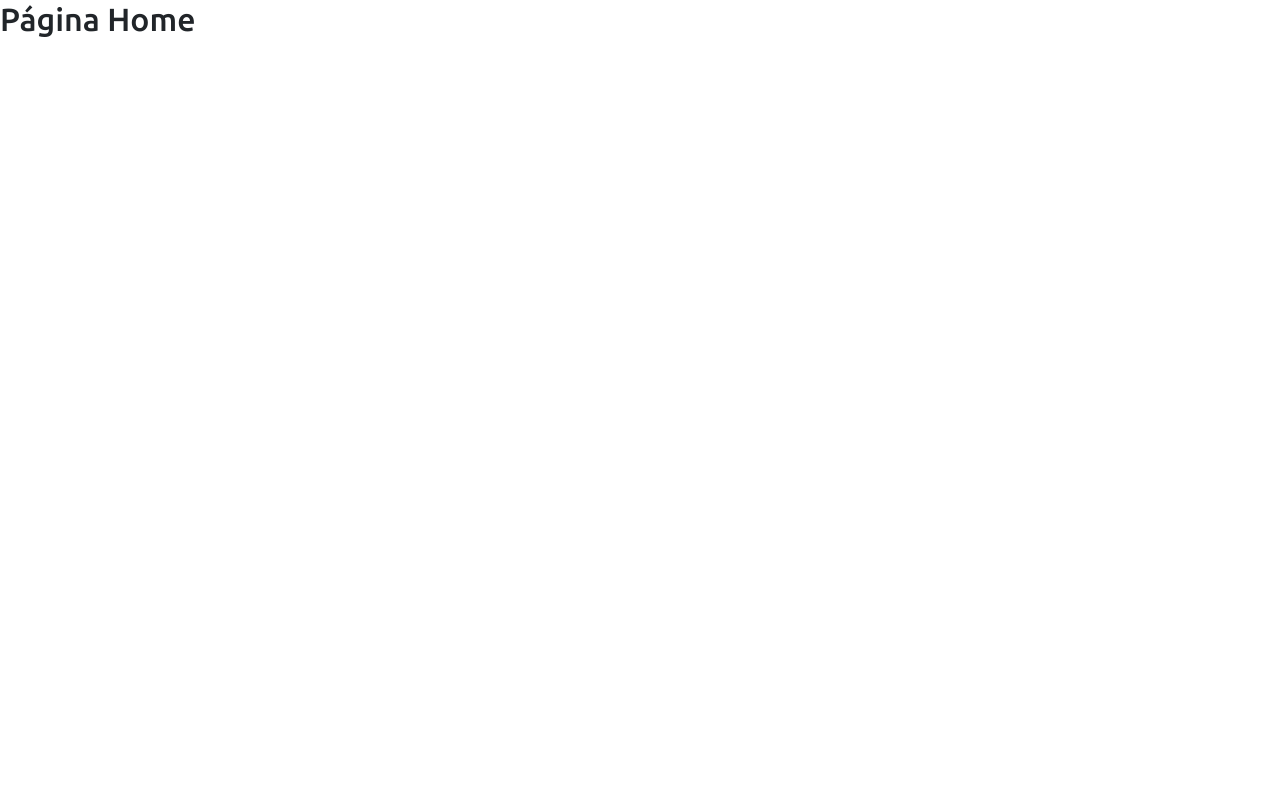
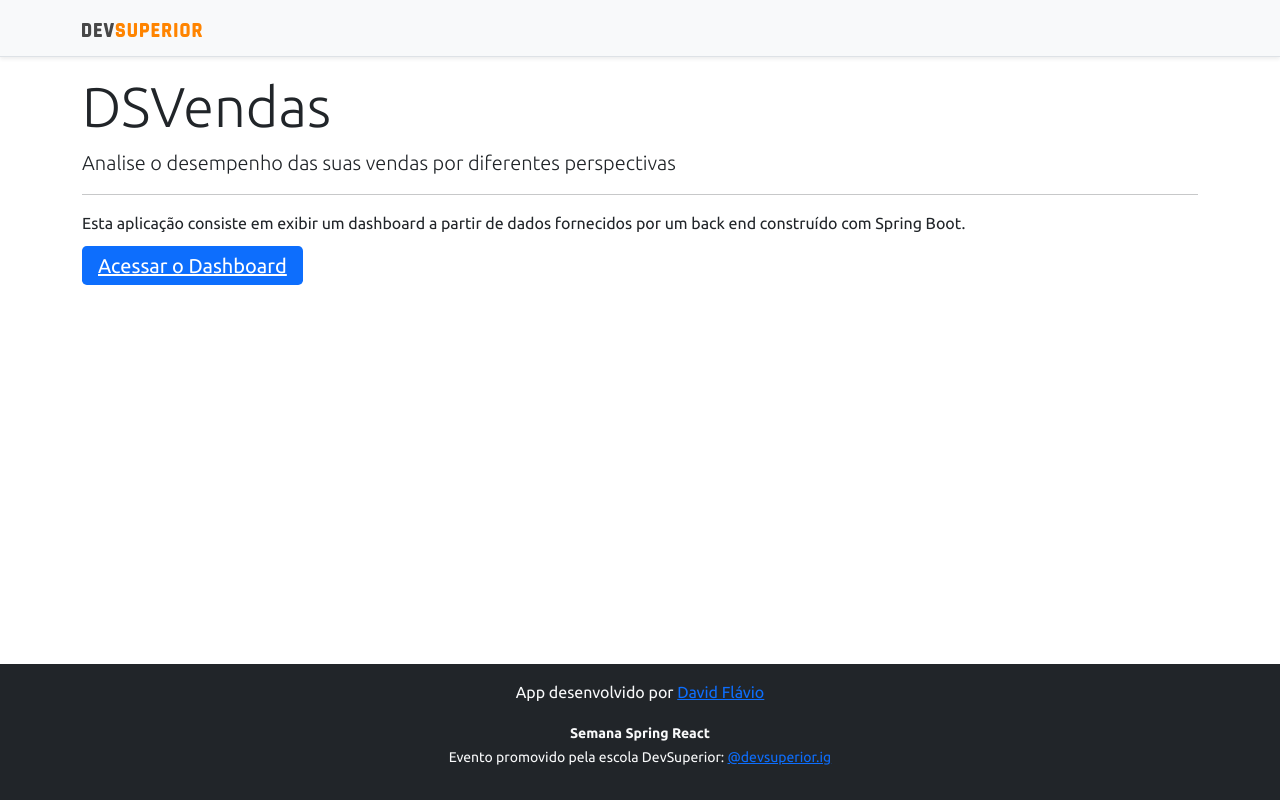
Before and after one commit to Davidflm/projeto-sds3, a React (Create React App) app in the folder frontend/: page / in a window 1280 px wide. Built offline with nearby package versions, Linux system fonts and the light colour scheme.

Commit message:
First Request

```diff
--- a/frontend/package.json
+++ b/frontend/package.json
@@ -12,6 +12,7 @@
     "@types/react": "^17.0.0",
     "@types/react-dom": "^17.0.0",
     "apexcharts": "^3.28.1",
+    "axios": "^0.21.4",
     "bootstrap": "^5.1.1",
     "react": "^17.0.2",
     "react-apexcharts": "^1.3.9",
--- a/frontend/src/components/DonutChart/index.tsx
+++ b/frontend/src/components/DonutChart/index.tsx
@@ -1,10 +1,31 @@
+import axios from 'axios';
 import Chart from 'react-apexcharts';
+import { SaleSum } from 'types/sale';
+import { BASE_URL } from 'utils/requests';
+
+type ChartData ={
+    labels: string[];
+    series: number[];
+}
 
 const DonutChart = () => {
-    const mockData = {
-        series: [477138, 499928, 444867, 220426, 473088],
-        labels: ['Anakin', 'Barry Allen', 'Kal-El', 'Logan', 'Padmé']
-    }
+
+//Forma Errada de declarar variavel
+let chartData : ChartData = { labels: [], series: []};
+
+axios.get(`${BASE_URL}/sales/amount-by-seller`)
+    .then(response =>{
+            const data = response.data as SaleSum[];
+            const myLabels = data.map(x => x.sellerName);
+            const mySeries = data.map(x => x.sum);
+
+            chartData = { labels: myLabels, series: mySeries};
+            console.log(chartData);
+    });
+    //const mockData = {
+    //    series: [477138, 499928, 444867, 220426, 473088],
+    //    labels: ['Anakin', 'Barry Allen', 'Kal-El', 'Logan', 'Padmé']
+    //}
 
     const options = {
         legend: {
@@ -13,8 +34,8 @@
     }
     return (
         <Chart
-            options={{...options,labels:mockData.labels}}
-            series={mockData.series}
+            options={{...options,labels:chartData.labels}}
+            series={chartData.series}
             type="donut"
             height="240"
         />
--- a/frontend/src/components/index.tsx
+++ b/frontend/src/components/index.tsx
@@ -1,11 +1,14 @@
 import ImgDsDark from 'assets/img/ds-dark.svg';
+import { Link } from 'react-router-dom';
 
 const NavBar = () => {
     return (
         <div className="d-flex flex-column flex-md-row align-items-center p-3 px-md-4 mb-3 bg-light border-bottom shadow-sm">
             <div className="container">
                 <nav className="my-2 my-md-0 mr-md-3">
+                    <Link to="/">
                     <img src={ImgDsDark} alt="DevSuperior" width="120" />
+                    </Link>
                 </nav>
             </div>
         </div>
--- a/frontend/src/pages/Home/index.tsx
+++ b/frontend/src/pages/Home/index.tsx
@@ -1,9 +1,23 @@
+import NavBar from "components";
+import Footer from "components/Footer";
+import { Link } from "react-router-dom";
+
 const Home = () => {
-    return (
-        <div>
-          <h2>Página Home</h2>
-        </div>
-    );
+  return (
+    <>
+    <NavBar/>
+    <div className="container">
+      <div className="jumbotron">
+        <h1 className="display-4">DSVendas</h1>
+        <p className="lead">Analise o desempenho das suas vendas por diferentes perspectivas</p>
+        <hr />
+        <p>Esta aplicação consiste em exibir um dashboard a partir de dados fornecidos por um back end construído com Spring Boot.</p>
+        <Link className="btn-primary btn-lg" to="/Dashboard">Acessar o Dashboard</Link>
+      </div>
+    </div>
+    <Footer/>
+    </>
+  );
 }
 
 export default Home;
--- /dev/null
+++ b/frontend/src/types/sale.ts
@@ -0,0 +1,4 @@
+export type SaleSum = {
+    sellerName: string,
+    sum: number
+}
--- /dev/null
+++ b/frontend/src/utils/requests.ts
@@ -0,0 +1 @@
+export const BASE_URL = 'http://localhost:8080';
```
Also changed, not shown: 1 other file (tests, documents, lock files or other folders).
